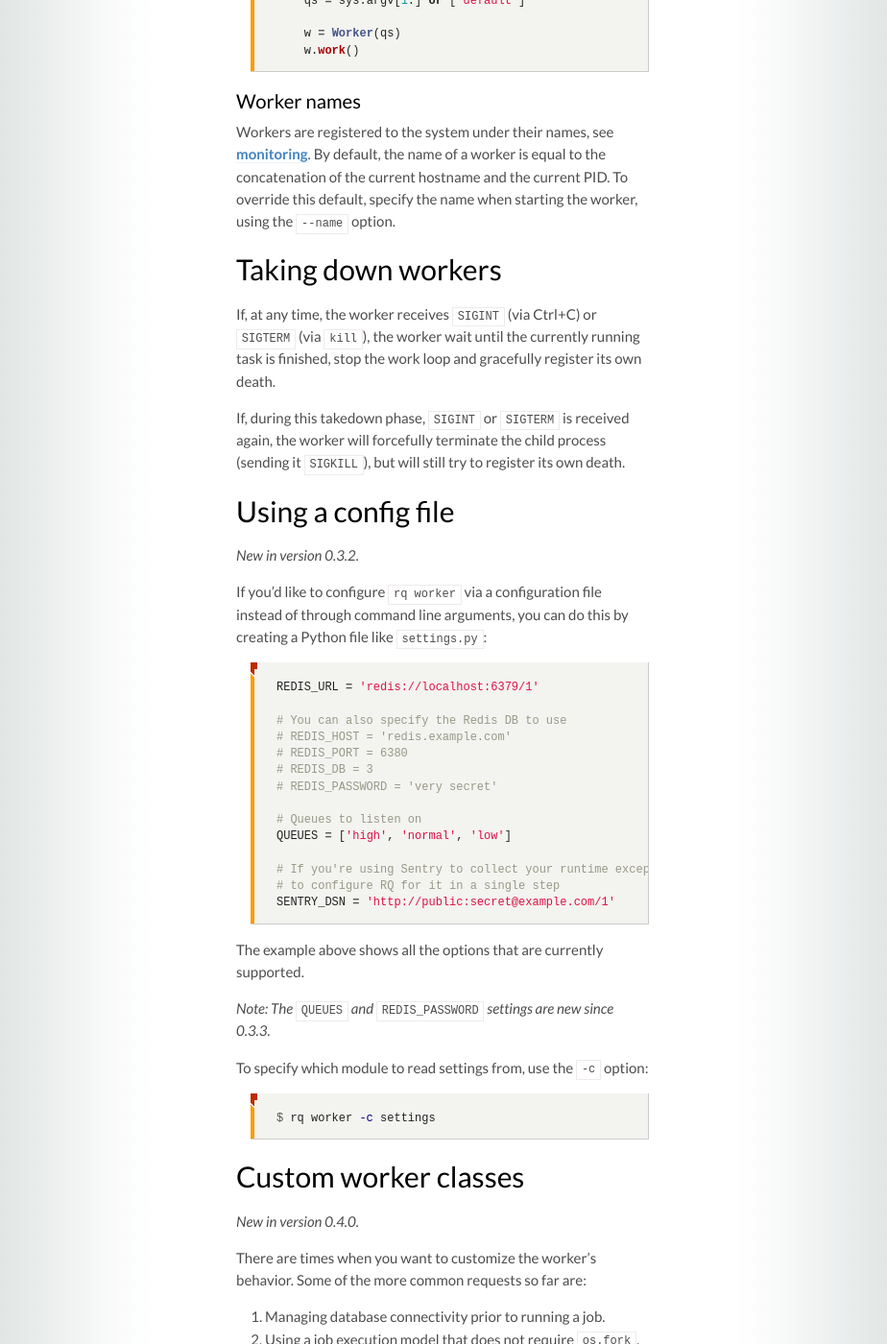
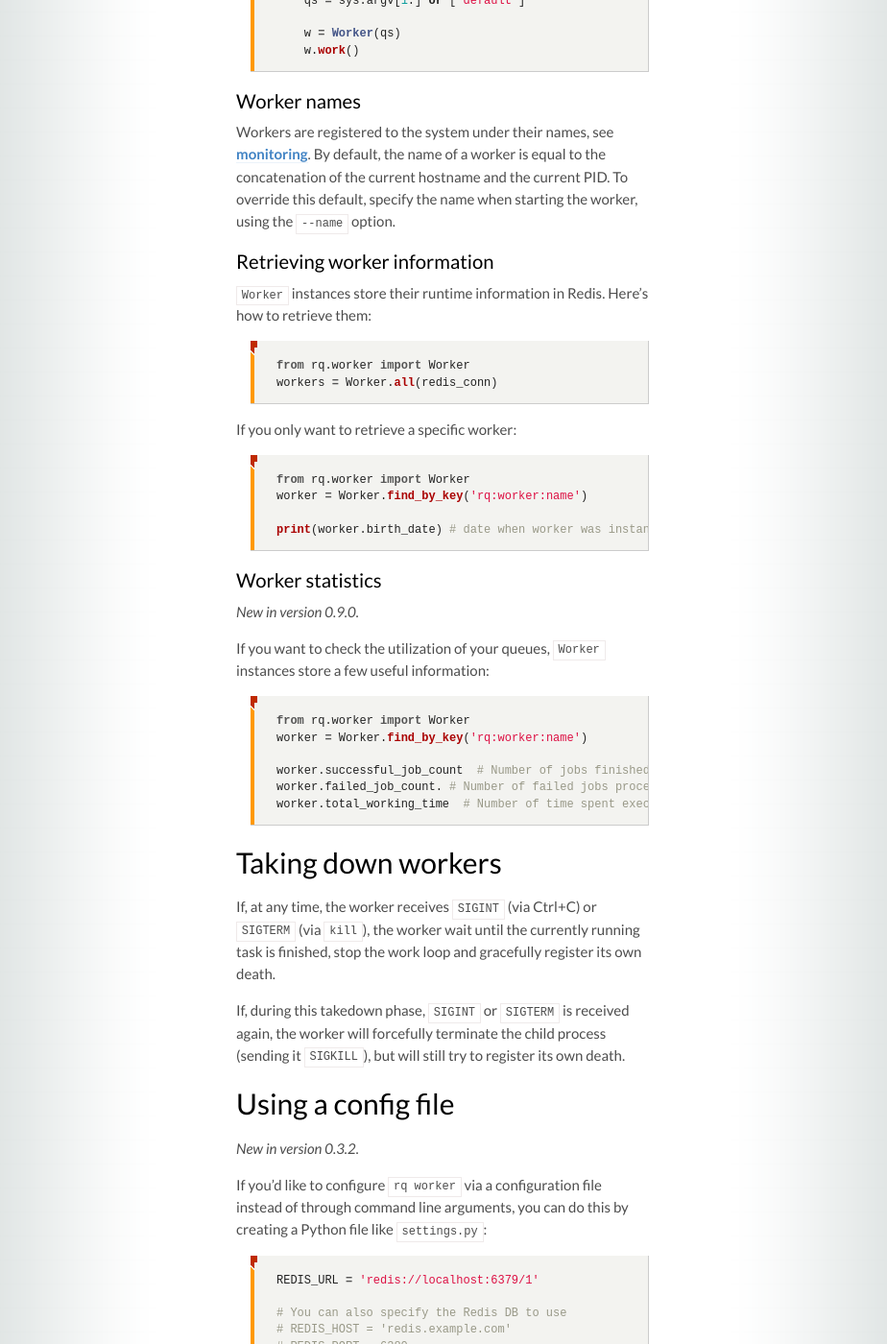
Before and after one commit to rq/rq, a Jekyll site: the page built from docs/workers.md, in a window 1280 px wide and 1400 px high, scrolled down 2437 px. Shown: the whole window at 96% size, without its empty margins (179-1103 px from the left). Built offline with Jekyll 4.4.1, drawn with Linux system fonts in a browser that asks for light colours; some web fonts are replaced.

Commit message:
Added examples of how to retrieve worker information

```diff
--- a/docs/workers.md
+++ b/docs/workers.md
@@ -119,6 +119,42 @@ starting the worker, using the `--name` option.
 [m]: /docs/monitoring/
 
 
+### Retrieving worker information
+
+`Worker` instances store their runtime information in Redis. Here's how to
+retrieve them:
+
+{% highlight python %}
+from rq.worker import Worker
+workers = Worker.all(redis_conn)
+{% endhighlight %}
+
+If you only want to retrieve a specific worker:
+
+{% highlight python %}
+from rq.worker import Worker
+worker = Worker.find_by_key('rq:worker:name')
+
+print(worker.birth_date) # date when worker was instantiated
+{% endhighlight %}
+
+### Worker statistics
+
+_New in version 0.9.0._
+
+If you want to check the utilization of your queues, `Worker` instances
+store a few useful information:
+
+{% highlight python %}
+from rq.worker import Worker
+worker = Worker.find_by_key('rq:worker:name')
+
+worker.successful_job_count  # Number of jobs finished successfully
+worker.failed_job_count. # Number of failed jobs processed by this worker
+worker.total_working_time  # Number of time spent executing jobs
+{% endhighlight %}
+
+
 ## Taking down workers
 
 If, at any time, the worker receives `SIGINT` (via Ctrl+C) or `SIGTERM` (via
```
